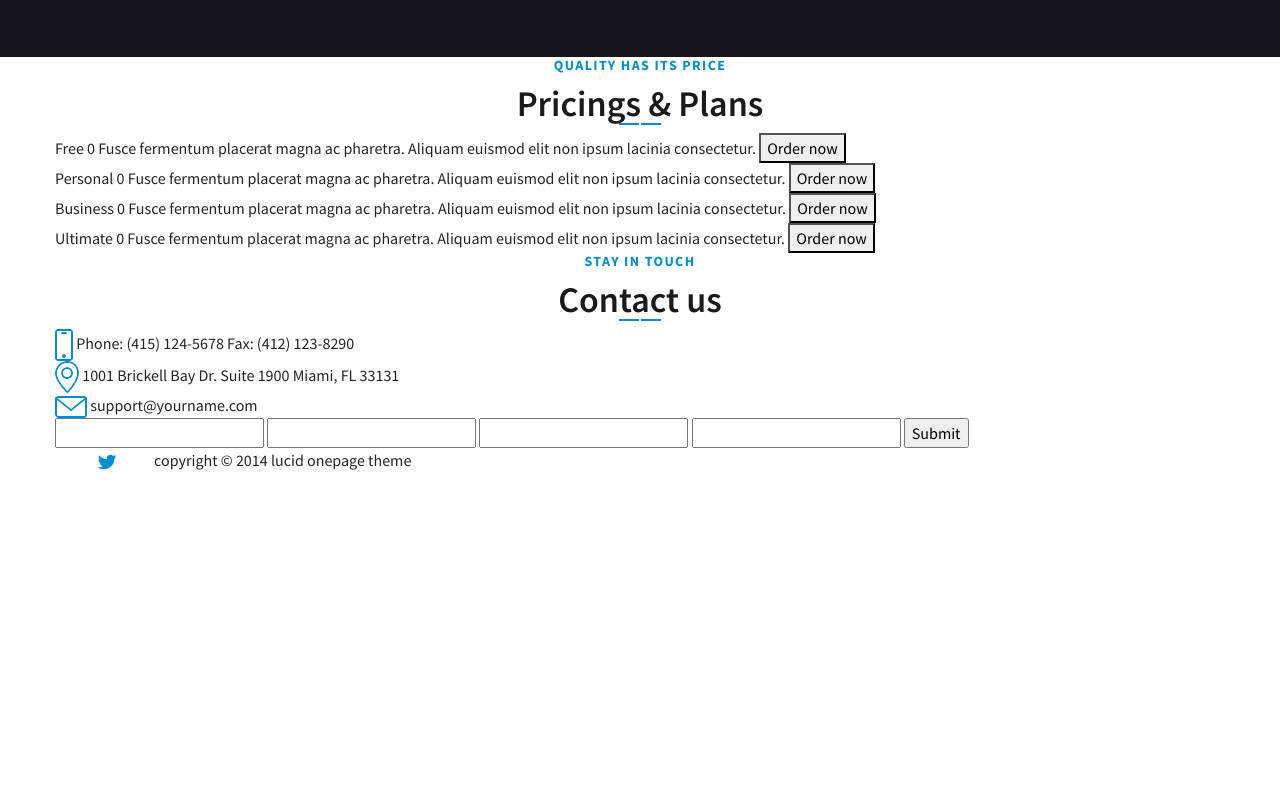
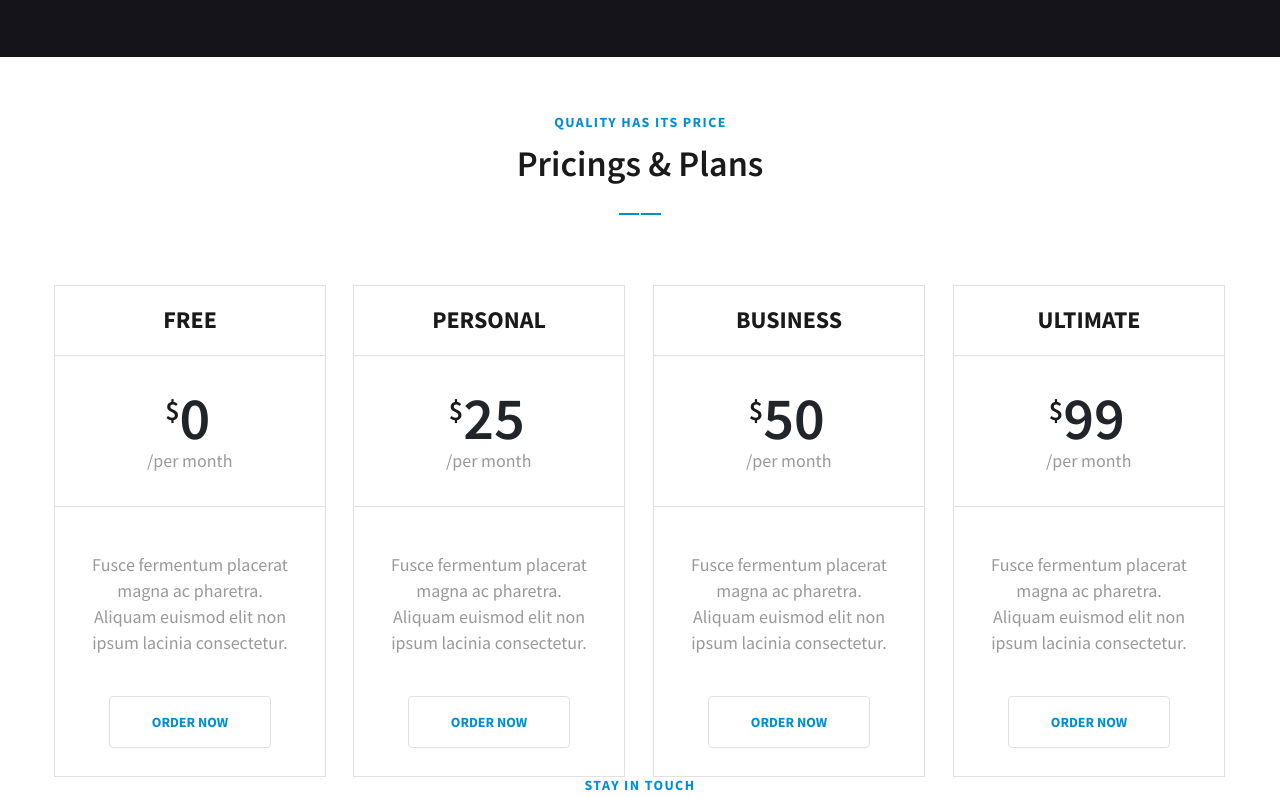
Before and after one commit to ReINFaTe/htmlcss_5, a website: page index.html in a window 1280 px wide. Shown: the part 3217-4014 px from the top of the page. Before the commit the page ends 3689 px from the top, so only its background shows below. Drawn offline with nearby package versions, Linux system fonts and the light colour scheme.

Commit message:
pricing-block

```diff
--- a/index.html
+++ b/index.html
@@ -275,29 +275,55 @@
             <div class="container">
                 <h3>Quality has its price</h3>
                 <h2>Pricings & Plans</h2>
-                <div>
-                    <span>Free</span>
-                    <span>0</span>
-                    <span>Fusce fermentum placerat magna ac pharetra. Aliquam euismod elit non ipsum lacinia consectetur.</span>
-                    <button>Order now</button>
-                </div>
-                <div>
-                    <span>Personal</span>
-                    <span>0</span>
-                    <span>Fusce fermentum placerat magna ac pharetra. Aliquam euismod elit non ipsum lacinia consectetur.</span>
-                    <button>Order now</button>
-                </div>
-                <div>
-                    <span>Business</span>
-                    <span>0</span>
-                    <span>Fusce fermentum placerat magna ac pharetra. Aliquam euismod elit non ipsum lacinia consectetur.</span>
-                    <button>Order now</button>
-                </div>
-                <div>
-                    <span>Ultimate</span>
-                    <span>0</span>
-                    <span>Fusce fermentum placerat magna ac pharetra. Aliquam euismod elit non ipsum lacinia consectetur.</span>
-                    <button>Order now</button>
+                <div class="row pricing-table">
+                    <div class="col pricing-item">
+                        <div class="pricing-name-wrapper">
+                           <p class="pricing-name"><span>Free</span></p>
+                        </div>
+                        <div class="pricing-sum-wrapper">
+                           <p class="pricing-sum"><span class="currency">$</span><span class="amount">0</span><span class="per">/per month</span></p>
+                         </div>
+                        <div class="pricing-desc-or">
+                            <p class="pricing-description">Fusce fermentum placerat magna ac pharetra. Aliquam euismod elit non ipsum lacinia consectetur.</p>
+                            <button class="btn btn-outline-primary pricing-order">Order now</button>
+                        </div>
+                    </div>
+                    <div class="col pricing-item">
+                        <div class="pricing-name-wrapper">
+                           <p class="pricing-name"><span>Personal</span></p>
+                        </div>
+                        <div class="pricing-sum-wrapper">
+                           <p class="pricing-sum"><span class="currency">$</span><span class="amount">25</span><span class="per">/per month</span></p>
+                         </div>
+                        <div class="pricing-desc-or">
+                            <p class="pricing-description">Fusce fermentum placerat magna ac pharetra. Aliquam euismod elit non ipsum lacinia consectetur.</p>
+                            <button class="btn btn-outline-primary pricing-order">Order now</button>
+                        </div>
+                    </div>
+                    <div class="col pricing-item">
+                        <div class="pricing-name-wrapper">
+                           <p class="pricing-name"><span>Business</span></p>
+                        </div>
+                        <div class="pricing-sum-wrapper">
+                           <p class="pricing-sum"><span class="currency">$</span><span class="amount">50</span><span class="per"> /per month</span></p>
+                         </div>
+                        <div class="pricing-desc-or">
+                            <p class="pricing-description">Fusce fermentum placerat magna ac pharetra. Aliquam euismod elit non ipsum lacinia consectetur.</p>
+                            <button class="btn btn-outline-primary pricing-order">Order now</button>
+                        </div>
+                    </div>
+                    <div class="col pricing-item">
+                        <div class="pricing-name-wrapper">
+                           <p class="pricing-name"><span>Ultimate</span></p>
+                        </div>
+                        <div class="pricing-sum-wrapper">
+                           <p class="pricing-sum"><span class="currency">$</span><span class="amount">99</span><span class="per">/per month</span></p>
+                         </div>
+                        <div class="pricing-desc-or">
+                            <p class="pricing-description">Fusce fermentum placerat magna ac pharetra. Aliquam euismod elit non ipsum lacinia consectetur.</p>
+                            <button class="btn btn-outline-primary pricing-order">Order now</button>
+                        </div>
+                    </div>
                 </div>
             </div>
         </div>
--- a/scss/_comments.scss
+++ b/scss/_comments.scss
@@ -16,9 +16,6 @@
                 font-weight: 400;
                 color: #ffffff;
                 padding-right: 20px;
-                &:last-child{
-                    margin-right: 0 !important;
-                }
                 .item-text {
                    font-style: italic;
                    margin-bottom: 22px;
--- /dev/null
+++ b/scss/_pricing.scss
@@ -0,0 +1,108 @@
+.pricing-block {
+    padding-top: 57px;
+    h3 {
+        margin-left: 1px;
+        margin-bottom: 11px;
+    }
+    h2 {
+        padding-bottom: 30px;
+    }
+    .pricing-table {
+        margin-top: 70px;
+        text-align: center;
+        margin-left: -1px;
+        .pricing-item {
+            &:nth-child(1) {
+                margin-right: 27px;
+            }
+            &:nth-child(2) {
+                margin-right: 28px;
+            }
+            &:nth-child(3) {
+                margin-right: 28px;
+            }
+
+            border: 1px solid #e0e0e0;
+            display: grid;
+            grid-template-rows: 70px 151px 269px;
+            min-width: 272px;
+            max-width: 272px;
+            p {
+                margin-bottom: 0;
+            }
+            .pricing-name-wrapper {
+                width: 100%;
+                height: 100%;
+                border-bottom: 1px solid #e0e0e0;
+                display: flex;
+            }
+            .pricing-name {
+                margin: auto auto;
+                font-size: 24px;
+                line-height: 20px;
+                font-weight: 700;
+                text-transform: uppercase;
+                color: #1a1a1a;
+            }
+            .pricing-sum-wrapper {
+                width: 100%;
+                height: 100%;
+                border-bottom: 1px solid #e0e0e0;
+                display: flex;
+            }
+            .pricing-sum {
+                margin: 17px 0 0 90px;
+                font-size: 60px;
+                .currency {
+                    font-size: 28px;
+                    font-weight: 600;
+                    color: #1a1a1a;
+                    vertical-align: 19px;
+                }
+                .amount {
+                    font-size: 60px;
+                    font-weight: 600;
+
+                }
+                .per {
+                    display: block;
+                    font-size: 18px;
+                    font-weight: 400;
+                    color: #999999;
+                    margin-top: -17px;
+                    transform: translate(2px, 1px);
+                }
+            }
+            .pricing-desc-or {
+                margin-top: 45px;
+            }
+            .pricing-description{
+                font-size: 18px;
+                line-height: 26px;
+                font-weight: 400;
+                color: #999999;
+                padding: 0 30px;
+                margin-bottom: 40px;
+            }
+            .btn {
+                display: inline-flex;
+                align-items: center;
+                justify-content: center;
+                font-size: 14px;
+                line-height: 48px;
+                font-weight: 700;
+                text-transform: uppercase;
+                color: #008ed6;
+                width: 162px;
+                height: 52px;
+                background-color: #ffffff;
+                border: 1px solid #e0e0e0;;
+                &:hover {
+                    color: #fff;
+                    background-color: #008ed6;
+                    box-shadow: 0px 0px 3px 0px rgba(3,3,3,0.1);
+                }
+            }
+        }
+    }
+}
--- a/scss/style.scss
+++ b/scss/style.scss
@@ -13,3 +13,4 @@
 @import "superez";
 @import "comments";
 @import "ad";
+@import "pricing";
```
Also changed, not shown: style.css.
